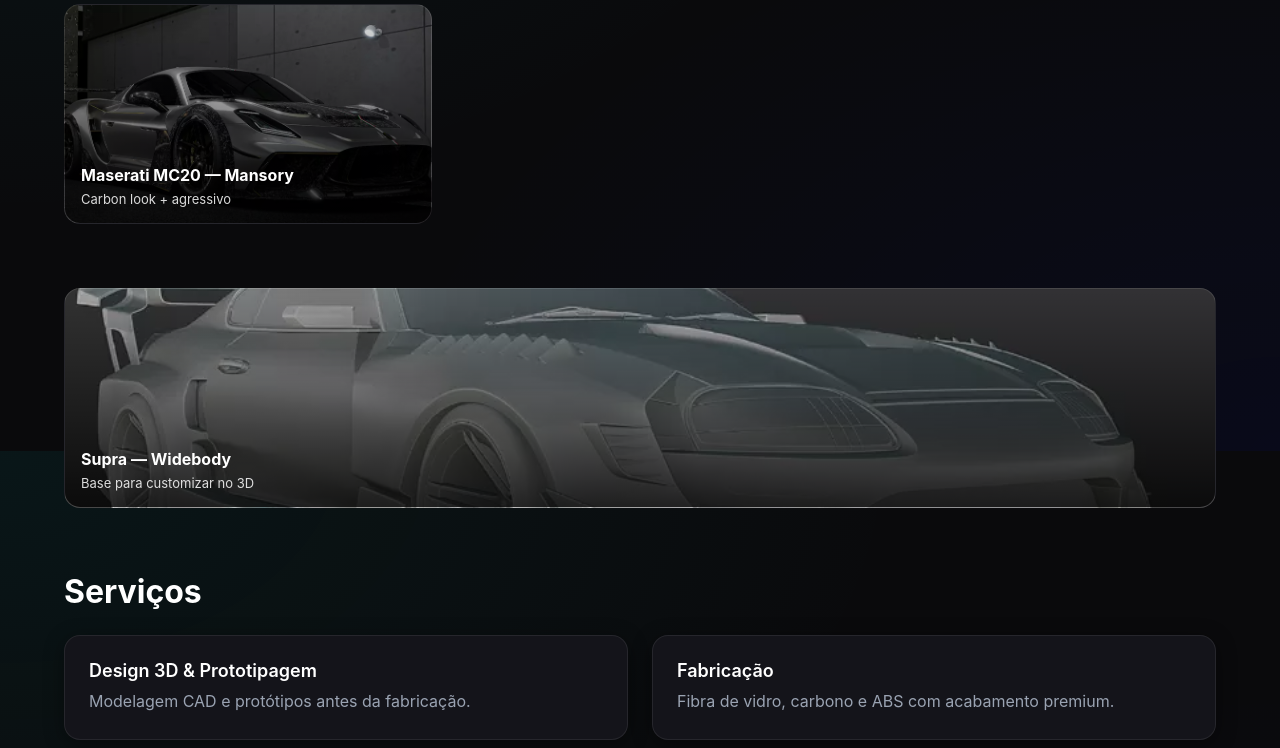
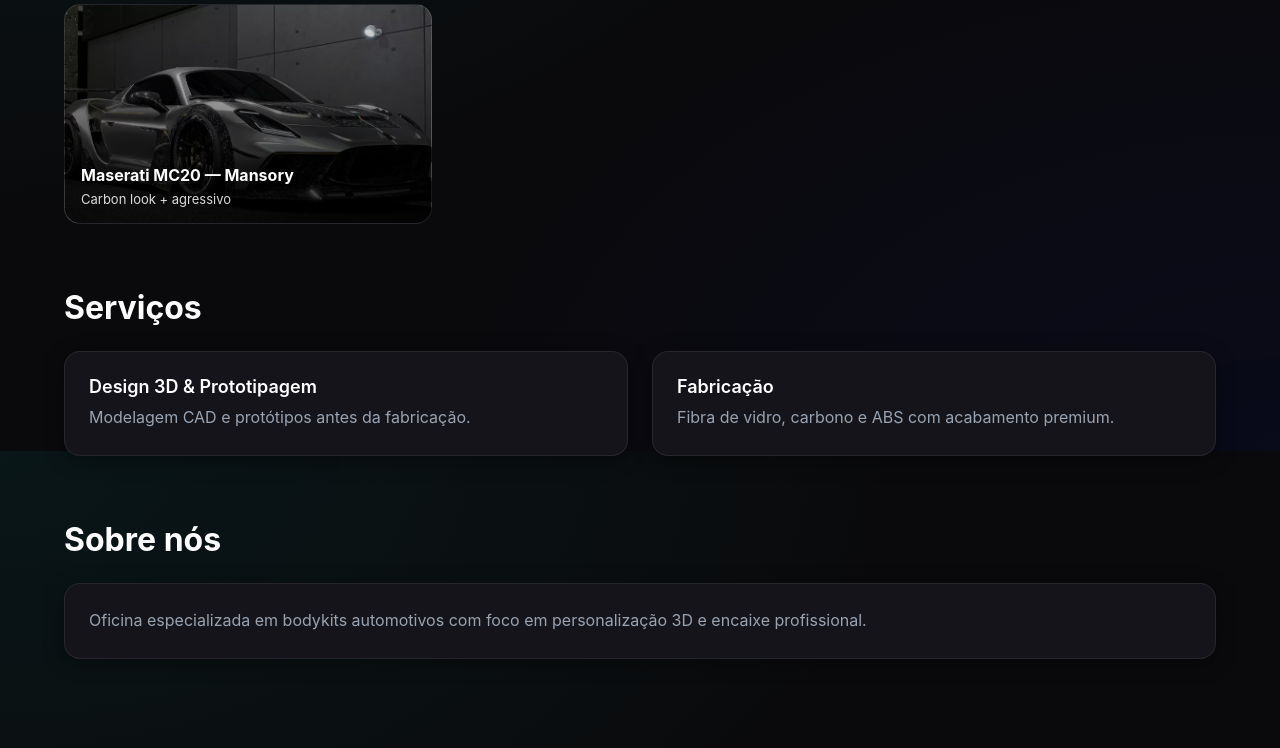
Before and after one commit to Caiox-pixel/BodySport, a Flask app: page / in a window 1280 px wide. Shown: the part 1149-1897 px from the top of the page. Run offline with Flask 3, Linux system fonts and the light colour scheme; some libraries are stand-ins or nearby versions.

Commit message:
tirei o card grande

```diff
--- a/backend/templates/index.html
+++ b/backend/templates/index.html
@@ -130,23 +130,6 @@
   </div>
 
 </section>
-
-
-        <!-- CARD COMPLETAMENTE CLICÁVEL -->
-        <div class="kit kit-supra">
-          <a class="kit-link"
-             href="{{ url_for('desenvolver') }}?car=supra"
-             aria-label="Abrir editor 3D - Supra Widebody"></a>
-
-          <div class="kit-overlay">
-            <h3>Supra — Widebody</h3>
-            <p>Base para customizar no 3D</p>
-          </div>
-        </div>
-
-      </section>
-    </section>
-
     <!-- SERVIÇOS -->
     <section id="servicos">
       <h2>Serviços</h2>
```
